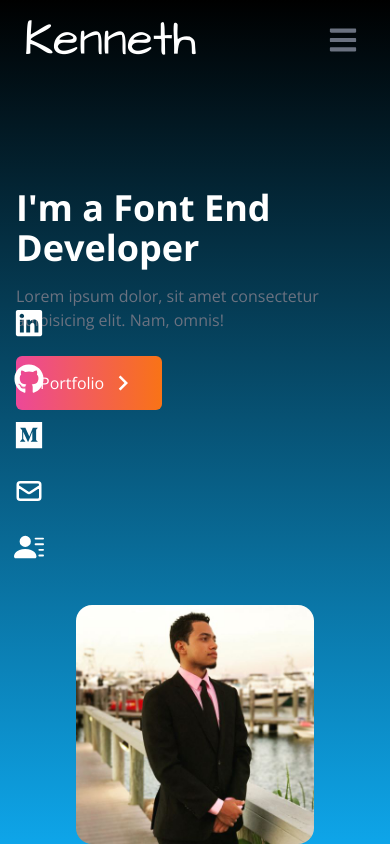
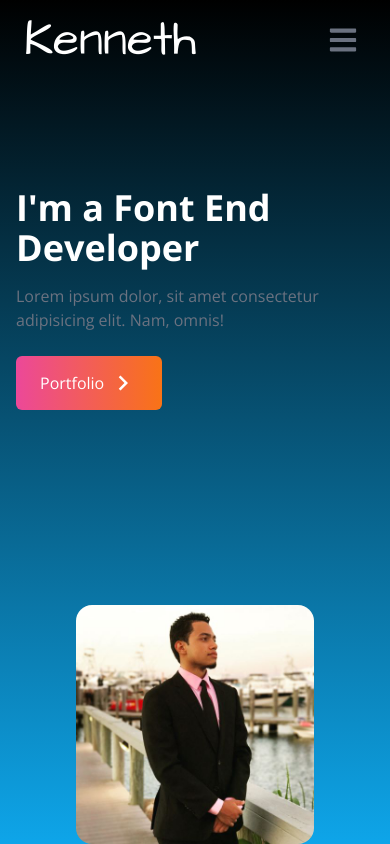
Before and after one commit to LoopFruits/react-portfolio, a React (Create React App) app: page / in a window 390 px wide. Built offline with nearby package versions, Linux system fonts and the light colour scheme.

Commit message:
socials now only visable on desktop

```diff
--- a/src/components/SocialLinks.jsx
+++ b/src/components/SocialLinks.jsx
@@ -60,7 +60,7 @@
     ];
 
   return (
-    <div className="flex flex-col top-[35%] left-0 fixed">
+    <div className="hidden lg:flex flex-col top-[35%] left-0 fixed">
         <ul>
 
 
```
